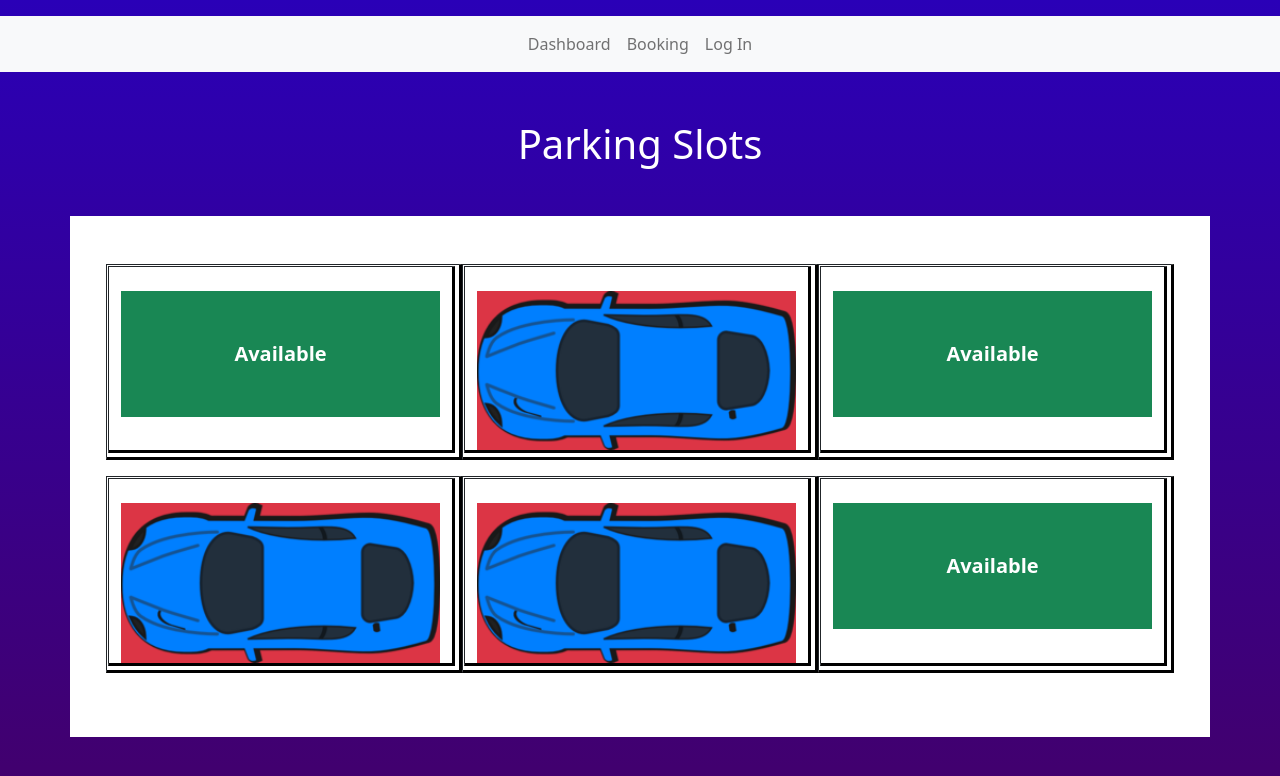
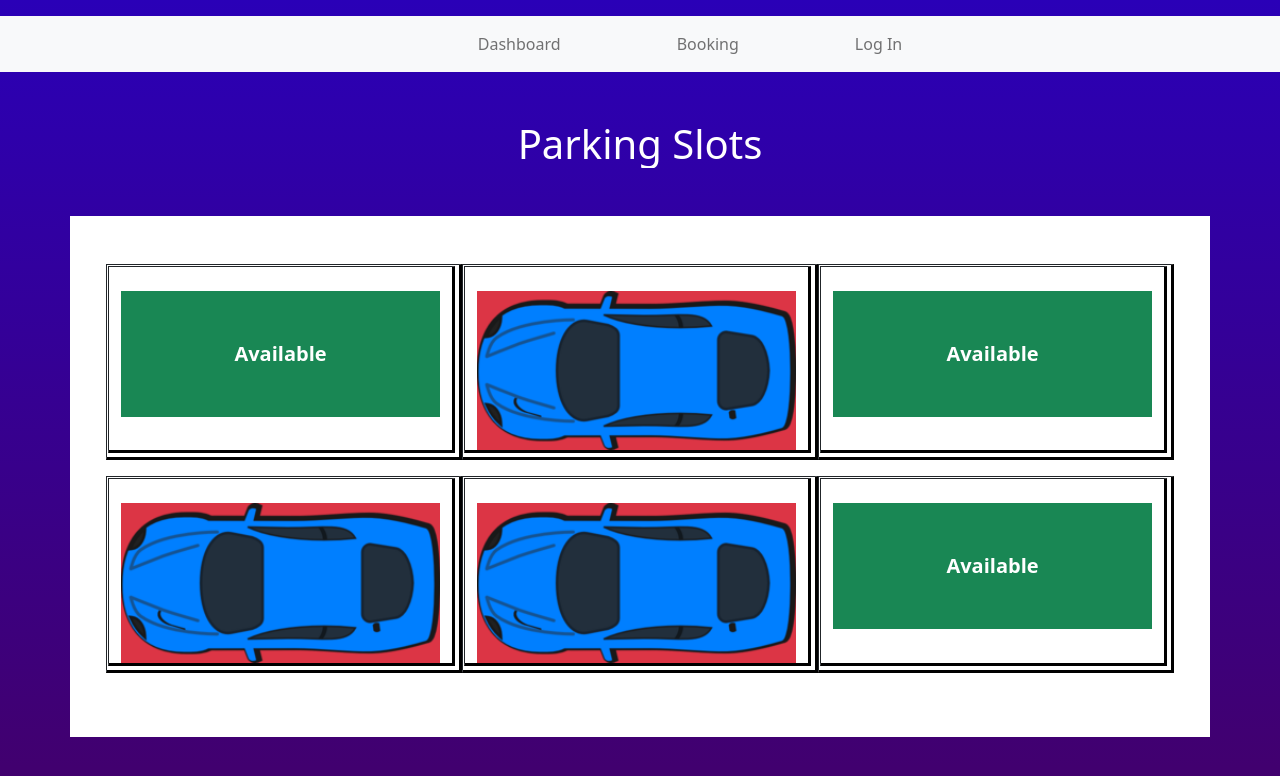
Before and after one commit to DhushanthanK/SmartParking, a React (Vite) app: page / in a window 1280 px wide. Shown: the top 776 px of the page. Built offline with nearby package versions, Linux system fonts and the light colour scheme.

Commit message:
Layout Adjusted, Scroll Disabled

```diff
--- a/index.html
+++ b/index.html
@@ -4,22 +4,29 @@
     <meta charset="UTF-8" />
     <link rel="icon" type="image/svg+xml" href="/vite.svg" />
     <meta name="viewport" content="width=device-width, initial-scale=1.0" />
-    <title>Vite + React + TS</title>
+    <title>Smart Parking</title>
     <link
       href="https://cdn.jsdelivr.net/npm/bootstrap@5.3.2/dist/css/bootstrap.min.css"
       rel="stylesheet"
       integrity="sha384-T3c6CoIi6uLrA9TneNEoa7RxnatzjcDSCmG1MXxSR1GAsXEV/Dwwykc2MPK8M2HN"
       crossorigin="anonymous"
     />
-    <link href="https://cdn.jsdelivr.net/npm/bootstrap@5.3.2/dist/css/bootstrap.min.css" rel="stylesheet" integrity="sha384-T3c6CoIi6uLrA9TneNEoa7RxnatzjcDSCmG1MXxSR1GAsXEV/Dwwykc2MPK8M2HN" crossorigin="anonymous">
+    <script async src="https://cdn.jsdelivr.net/npm/es-module-shims@1/dist/es-module-shims.min.js" crossorigin="anonymous"></script>
+
   </head>
+  <style>
+    *{
+      overflow: hidden;
+    }
+  </style>
   <body>
     <div id="root"></div>
+    <script src="//code.jquery.com/jquery-1.11.0.min.js"></script>
     <script type="module" src="/src/main.tsx"></script>
-    <script async src="https://cdn.jsdelivr.net/npm/es-module-shims@1/dist/es-module-shims.min.js" crossorigin="anonymous"></script>
     <script src="https://cdn.jsdelivr.net/npm/@popperjs/core@2.11.8/dist/umd/popper.min.js" integrity="sha384-I7E8VVD/ismYTF4hNIPjVp/Zjvgyol6VFvRkX/vR+Vc4jQkC+hVqc2pM8ODewa9r" crossorigin="anonymous"></script>
     <script src="https://cdn.jsdelivr.net/npm/bootstrap@5.3.2/dist/js/bootstrap.min.js" integrity="sha384-BBtl+eGJRgqQAUMxJ7pMwbEyER4l1g+O15P+16Ep7Q9Q+zqX6gSbd85u4mG4QzX+" crossorigin="anonymous"></script>
     <script src="https://cdn.jsdelivr.net/npm/bootstrap@5.3.2/dist/js/bootstrap.bundle.min.js" integrity="sha384-C6RzsynM9kWDrMNeT87bh95OGNyZPhcTNXj1NW7RuBCsyN/o0jlpcV8Qyq46cDfL" crossorigin="anonymous"></script>
+    <script async src="https://cdn.jsdelivr.net/npm/es-module-shims@1/dist/es-module-shims.min.js" crossorigin="anonymous"></script>
 
   </body>
 </html>
--- a/src/App.css
+++ b/src/App.css
@@ -0,0 +1,3 @@
+.mainCont{
+    overflow-y: hidden;
+}
--- a/src/App.tsx
+++ b/src/App.tsx
@@ -9,7 +9,7 @@ import "./App.css";
 
 function App() {
   return (
-    <div>
+    <div className='mainCont'>
       <Routes>
         <Route path="/" element={<Dashboard />} />
         <Route path="/dashboard" element={<Dashboard />} />
--- a/src/Form.css
+++ b/src/Form.css
@@ -2,10 +2,9 @@
     display: flex;
     flex-direction: column;
     margin: auto;
-    width: 600px;
-    margin-top: 200px;
     background: #ffff;
     padding-bottom: 30px;
+
 }
 
 .header {
@@ -35,7 +34,6 @@ body {
     display: flex;
     justify-content: center; /* Horizontally center */
     align-items: center; /* Vertically center */
-    min-width: 320px;
     min-height: 100vh;
     background: linear-gradient(#2A00B7, #42006C);
 }
--- a/src/components/Navbar.tsx
+++ b/src/components/Navbar.tsx
@@ -10,11 +10,10 @@ const Navbar: React.FC = () => {
       <span className="navbar-toggler-icon"></span>
     </button>
     <div className="collapse navbar-collapse justify-content-around" id="navbarNavAltMarkup">
-      <div className="navbar-nav">
-        {/* <a className="nav-link" aria-current="page" href="/">Home</a> */}
-        <a className="nav-link" href="/dashboard">Dashboard</a>
-        <a className="nav-link" href="/booking">Booking</a>
-        <a className="nav-link" href="/form">Log In</a>
+      <div className="navbar-nav"  >
+        <a className="nav-link" href="/dashboard" style={{ marginLeft:100 }}>Dashboard</a>
+        <a className="nav-link" href="/booking" style={{ marginLeft:100 }}>Booking</a>
+        <a className="nav-link" href="/form" style={{ marginLeft:100 }}>Log In</a>
       </div>
     </div>
   </div>
--- a/src/main.tsx
+++ b/src/main.tsx
@@ -3,6 +3,7 @@ import ReactDOM from 'react-dom';
 import App from './App.tsx';
 import "bootstrap/dist/css/bootstrap.css";
 import { BrowserRouter as Router } from "react-router-dom";
+import * as Popper from "@popperjs/core"
 
 ReactDOM.render(
   <div className="main">
@@ -12,6 +13,7 @@ ReactDOM.render(
     </Router>
   </React.StrictMode>
   </div>
+
   ,
   document.getElementById('root')
 );
```
Also changed, not shown: src/pages/Form.tsx (line endings or trailing spaces).
